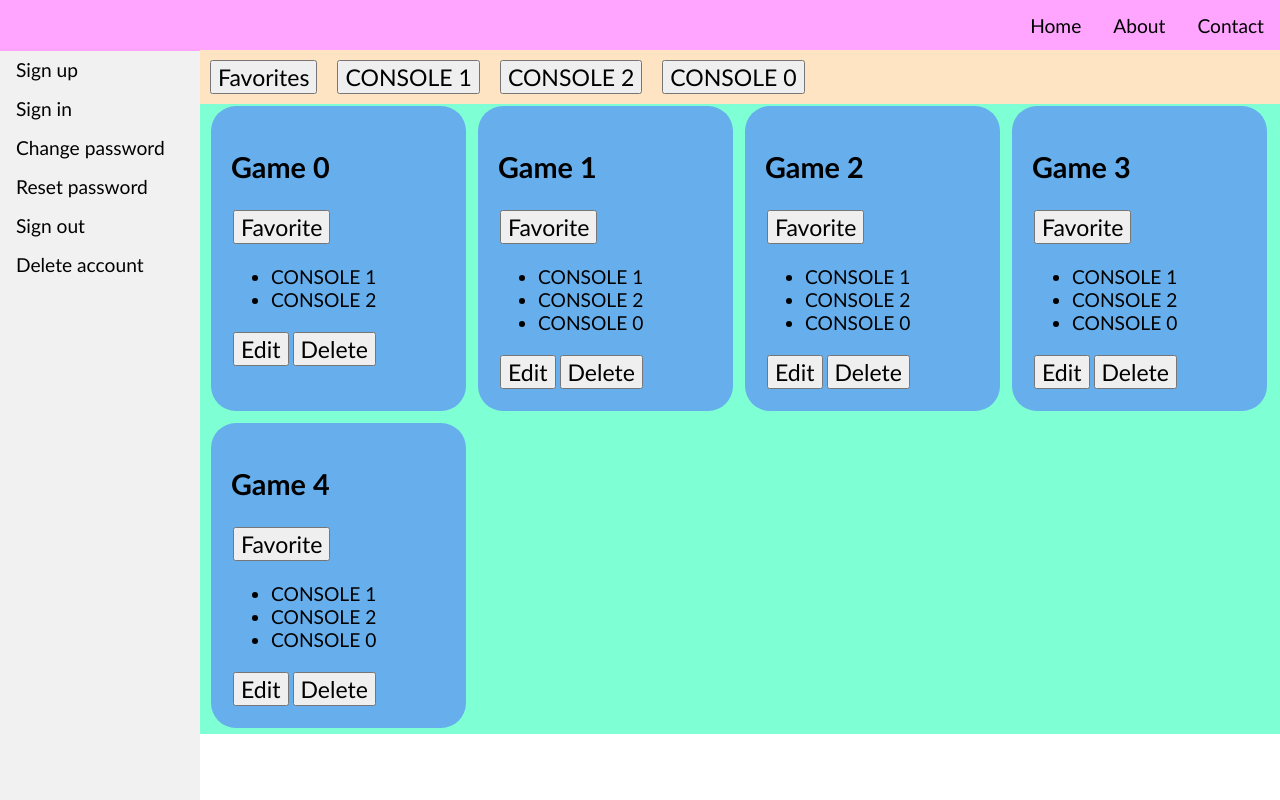
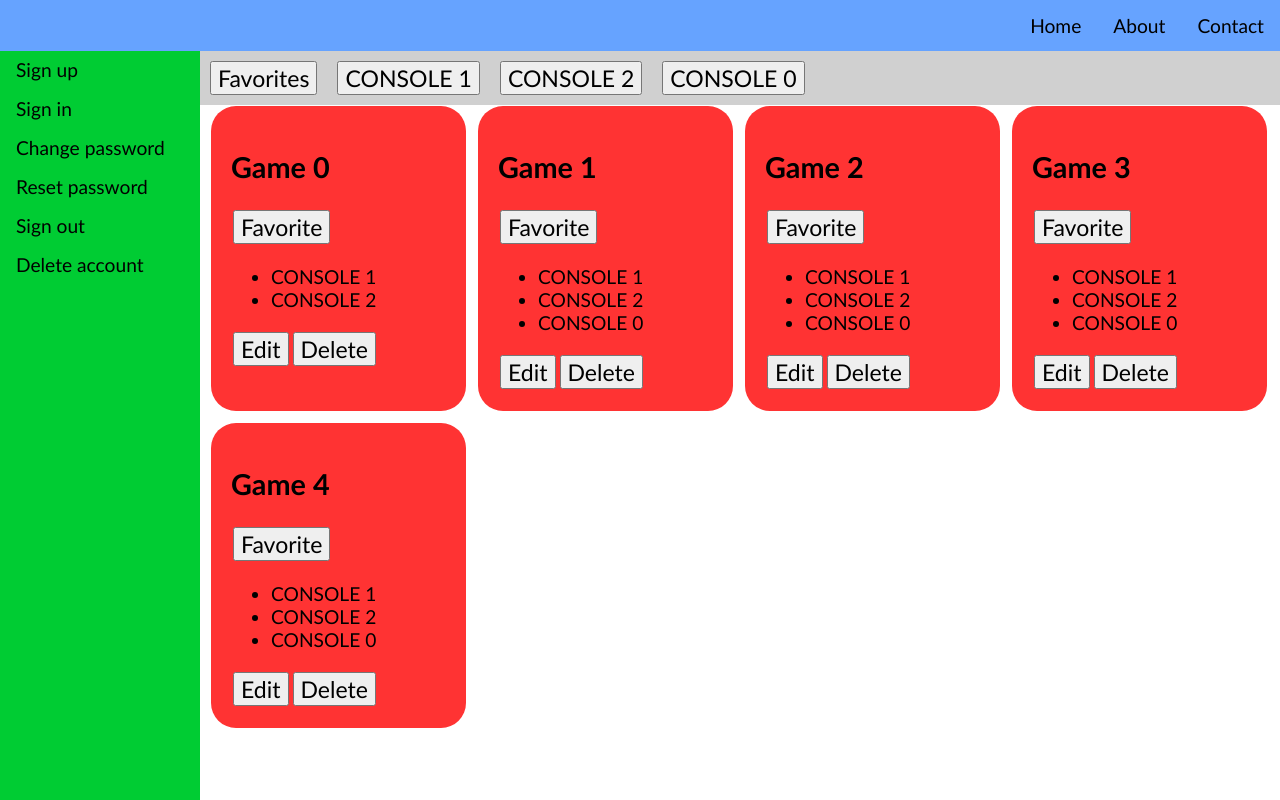
Before and after one commit to emilygranville/videogamelist, a React (Vite) app in the folder website/video-game-list/: page / in a window 1280 px wide. Built offline with nearby package versions, Linux system fonts and the light colour scheme.

Commit message:
color experiementing

```diff
--- a/website/video-game-list/src/styles/MainBody.css
+++ b/website/video-game-list/src/styles/MainBody.css
@@ -1,23 +1,23 @@
 .mainBody {
     margin-left: 200px;
     margin-top: 50px;
-    background-color: aquamarine;
 }
 
 .mainBody__consoleList {
-    top: 50px;
-    width: 100%;
+    top: 50.5px;
+    width: calc(100% - 200px);
     position: fixed;
     display: flex;
-    background-color: bisque;
+    background-color: rgb(208, 208, 208);
     margin: 0%;
+    /* overflow-x: auto; */
 }
 
-.mainBody__consoleList__button{
+.mainBody__consoleList__button {
     margin: 10px;
 }
 
-.mainBody__cardSection{
+.mainBody__cardSection {
     margin-top: 50px;
     display: inline-flex;
     flex-wrap: wrap;
--- a/website/video-game-list/src/styles/SideNavbar.css
+++ b/website/video-game-list/src/styles/SideNavbar.css
@@ -3,7 +3,7 @@
     margin: 0;
     padding: 0;
     width: 200px;
-    background-color: #f1f1f1;
+    background-color: #00cc33;
     position: fixed;
     height: 100%;
 
@@ -17,6 +17,6 @@
 }
 
 .sideNavBar__link:hover {
-    background-color: #555555;
+    background-color: #008020;
     color: white;
 }
--- a/website/video-game-list/src/styles/TopNavbar.css
+++ b/website/video-game-list/src/styles/TopNavbar.css
@@ -4,7 +4,7 @@
     margin: 0;
     padding: 0;
     overflow: hidden;
-    background-color: rgb(255, 164, 255);
+    background-color: #66a3ff;
     position: fixed;
     top: 0;
     width: 100%;
@@ -23,5 +23,6 @@
 }
 
 .topNavBar__link:hover {
-    background-color: #e9e9e9;
+    background-color: #0052cc;
+    color: white;
 }
--- a/website/video-game-list/src/styles/VideoGameCard.css
+++ b/website/video-game-list/src/styles/VideoGameCard.css
@@ -1,9 +1,10 @@
 .videoGameCard {
-    background-color: rgb(102, 174, 236);
+    background-color: #ff3333;
     padding: 20px;
     margin: 6px;
     width: 20%;
     border-radius: 25px;
+    color: black;
 }
 
 .videoGameCard__button {
```
